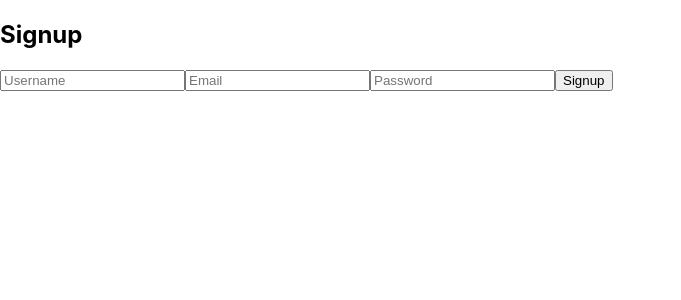
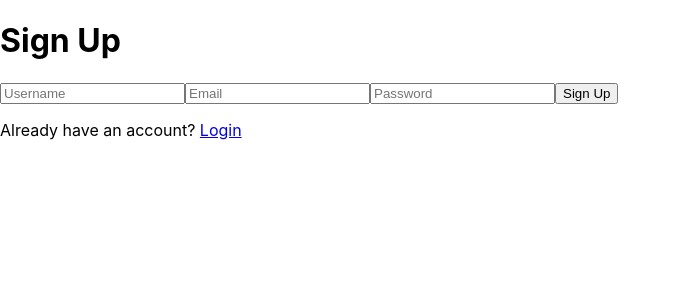
Before and after one commit to K-Senthil-Shunmugam/realms-of-discovery-front-end, a React (Create React App) app: page /signup in a window 1280 px wide. Shown: the top 300 px of the page, without its empty margins (0-681 px from the left). Built offline with nearby package versions, Linux system fonts and the light colour scheme.

Commit message:
Update 5 files
- /src/components/Homepage.js
- /src/App.js
- /src/components/Login.js
- /src/components/Signup.js
- /src/components/Home.js

```diff
--- a/src/App.js
+++ b/src/App.js
@@ -1,44 +1,23 @@
-import React, { useEffect, useState } from 'react';
-import { BrowserRouter as Router, Route, Switch, Redirect } from 'react-router-dom';
-import { useCookies } from 'react-cookie';
-import axios from 'axios';
-
-// Import Components
+import React from 'react';
+import { BrowserRouter as Router, Routes, Route, Navigate } from 'react-router-dom';
+import Home from './components/Home';
 import Login from './components/Login';
 import Signup from './components/Signup';
-import Homepage from './components/Homepage';
+import { useCookies } from 'react-cookie';
 
 function App() {
-  const [cookies, setCookie, removeCookie] = useCookies(['accountID']);
-  const [isLoggedIn, setIsLoggedIn] = useState(false);
-
-  useEffect(() => {
-    if (cookies.accountID) {
-      // Check if the cookie exists to determine if the user is logged in
-      setIsLoggedIn(true);
-    }
-  }, [cookies]);
-
-  const logout = async () => {
-    try {
-      await axios.post('http://localhost:5000/auth/logout');
-      removeCookie('accountID');  // Remove the cookie to log the user out
-      setIsLoggedIn(false);  // Update the state to reflect the logged-out status
-    } catch (error) {
-      console.error("Logout failed:", error);
-    }
-  };
+  const [cookies] = useCookies(['accountID']); // Check if user is logged in
 
   return (
     <Router>
-      <Switch>
-        <Route path="/login" render={() => (isLoggedIn ? <Redirect to="/home" /> : <Login />)} />
-        <Route path="/signup" component={Signup} />
-        <Route path="/home">
-          {isLoggedIn ? <Homepage logout={logout} /> : <Redirect to="/login" />}
-        </Route>
-        <Redirect from="/" to="/login" />
-      </Switch>
+      <Routes>
+        <Route
+          path="/"
+          element={cookies.accountID ? <Home /> : <Navigate to="/login" />}
+        />
+        <Route path="/login" element={<Login />} />
+        <Route path="/signup" element={<Signup />} />
+      </Routes>
     </Router>
   );
 }
--- /dev/null
+++ b/src/components/Home.js
@@ -0,0 +1,29 @@
+import React from 'react';
+import { useNavigate } from 'react-router-dom';
+import { useCookies } from 'react-cookie';
+import axios from 'axios';
+
+const Home = () => {
+  const navigate = useNavigate();
+  const [cookies, removeCookie] = useCookies(['accountID']);
+
+  const handleLogout = async () => {
+    try {
+      await axios.post('http://localhost:5000/auth/logout');
+      removeCookie('accountID'); // Remove the accountID cookie
+      navigate('/login'); // Redirect to login page
+    } catch (err) {
+      console.error('Logout failed', err);
+    }
+  };
+
+  return (
+    <div>
+      <h1>Welcome to the Home Page!</h1>
+      <p>You are logged in!</p>
+      <button onClick={handleLogout}>Logout</button>
+    </div>
+  );
+};
+
+export default Home;
--- a/src/components/Homepage.js
+++ /dev/null
@@ -1,12 +0,0 @@
-import React from 'react';
-
-function Homepage({ logout }) {
-  return (
-    <div>
-      <h2>Welcome to your Homepage</h2>
-      <button onClick={logout}>Logout</button>
-    </div>
-  );
-}
-
-export default Homepage;
--- a/src/components/Login.js
+++ b/src/components/Login.js
@@ -1,31 +1,34 @@
 import React, { useState } from 'react';
 import axios from 'axios';
-import { useHistory } from 'react-router-dom';
+import { useNavigate } from 'react-router-dom';
+import { useCookies } from 'react-cookie';
 
-function Login() {
+const Login = () => {
   const [username, setUsername] = useState('');
   const [password, setPassword] = useState('');
-  const history = useHistory();
+  const [error, setError] = useState(null);
+  const navigate = useNavigate();
+  const [, setCookie] = useCookies(['accountID']);
 
-  const handleLogin = async (e) => {
-    e.preventDefault();
+  const handleLogin = async () => {
     try {
       const response = await axios.post('http://localhost:5000/auth/login', {
         username,
-        password
+        password,
       });
-      if (response.status === 200) {
-        history.push('/home');  // Redirect to homepage upon successful login
-      }
-    } catch (error) {
-      alert('Login failed');
+
+      // Set the accountID cookie upon successful login
+      setCookie('accountID', response.data.accountID, { path: '/' });
+
+      navigate('/'); // Redirect to home page
+    } catch (err) {
+      setError('Invalid username or password');
     }
   };
 
   return (
     <div>
-      <h2>Login</h2>
-      <form onSubmit={handleLogin}>
+      <h1>Login</h1>
       <input
         type="text"
         placeholder="Username"
@@ -38,10 +41,11 @@ function Login() {
         value={password}
         onChange={(e) => setPassword(e.target.value)}
       />
-        <button type="submit">Login</button>
-      </form>
+      <button onClick={handleLogin}>Login</button>
+      {error && <p>{error}</p>}
+      <p>Don't have an account? <a href="/signup">Sign Up</a></p>
     </div>
   );
-}
+};
 
 export default Login;
--- a/src/components/Signup.js
+++ b/src/components/Signup.js
@@ -1,33 +1,32 @@
 import React, { useState } from 'react';
 import axios from 'axios';
-import { useHistory } from 'react-router-dom';
+import { useNavigate } from 'react-router-dom';
 
-function Signup() {
+const Signup = () => {
   const [username, setUsername] = useState('');
   const [email, setEmail] = useState('');
   const [password, setPassword] = useState('');
-  const history = useHistory();
+  const [error, setError] = useState(null);
+  const navigate = useNavigate();
 
-  const handleSignup = async (e) => {
-    e.preventDefault();
+  const handleSignup = async () => {
     try {
       const response = await axios.post('http://localhost:5000/auth/signup', {
         username,
         email,
-        password
+        password,
       });
-      if (response.status === 201) {
-        history.push('/login');  // Redirect to login after successful signup
-      }
-    } catch (error) {
-      alert('Signup failed');
+
+      // Redirect to login page upon successful signup
+      navigate('/login');
+    } catch (err) {
+      setError(err.response ? err.response.data.message : 'Signup failed');
     }
   };
 
   return (
     <div>
-      <h2>Signup</h2>
-      <form onSubmit={handleSignup}>
+      <h1>Sign Up</h1>
       <input
         type="text"
         placeholder="Username"
@@ -46,10 +45,11 @@ function Signup() {
         value={password}
         onChange={(e) => setPassword(e.target.value)}
       />
-        <button type="submit">Signup</button>
-      </form>
+      <button onClick={handleSignup}>Sign Up</button>
+      {error && <p>{error}</p>}
+      <p>Already have an account? <a href="/login">Login</a></p>
     </div>
   );
-}
+};
 
 export default Signup;
```
Lines whose indentation alone changed are shown as unchanged.
